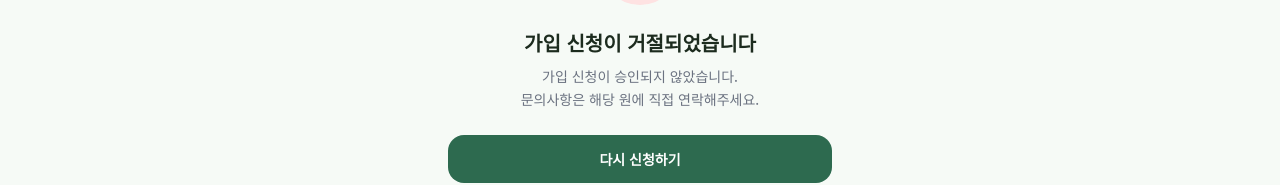
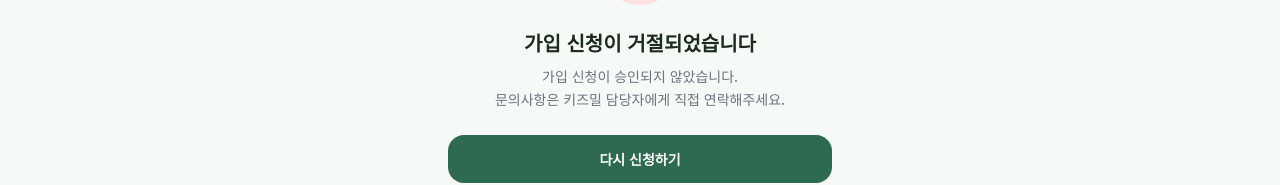
Before and after one commit to yuher826/kizmeal-renewal, a Next.js app: page /parent/rejected in a window 1280 px wide. Shown: the part 322-507 px from the top of the page. Built offline with nearby package versions, Linux system fonts and the light colour scheme; no server answers; the database is empty.

Commit message:
fix: 거절 화면 텍스트 수정

```diff
--- a/app/parent/rejected/page.tsx
+++ b/app/parent/rejected/page.tsx
@@ -31,7 +31,7 @@ export default function ParentRejectedPage() {
         <h1 className="text-xl font-bold text-[#1C2B1E] mb-2">가입 신청이 거절되었습니다</h1>
         <p className="text-sm text-gray-500 leading-relaxed mb-6">
           가입 신청이 승인되지 않았습니다.<br />
-          문의사항은 해당 원에 직접 연락해주세요.
+          문의사항은 키즈밀 담당자에게 직접 연락해주세요.
         </p>
 
         {reason && (
```
